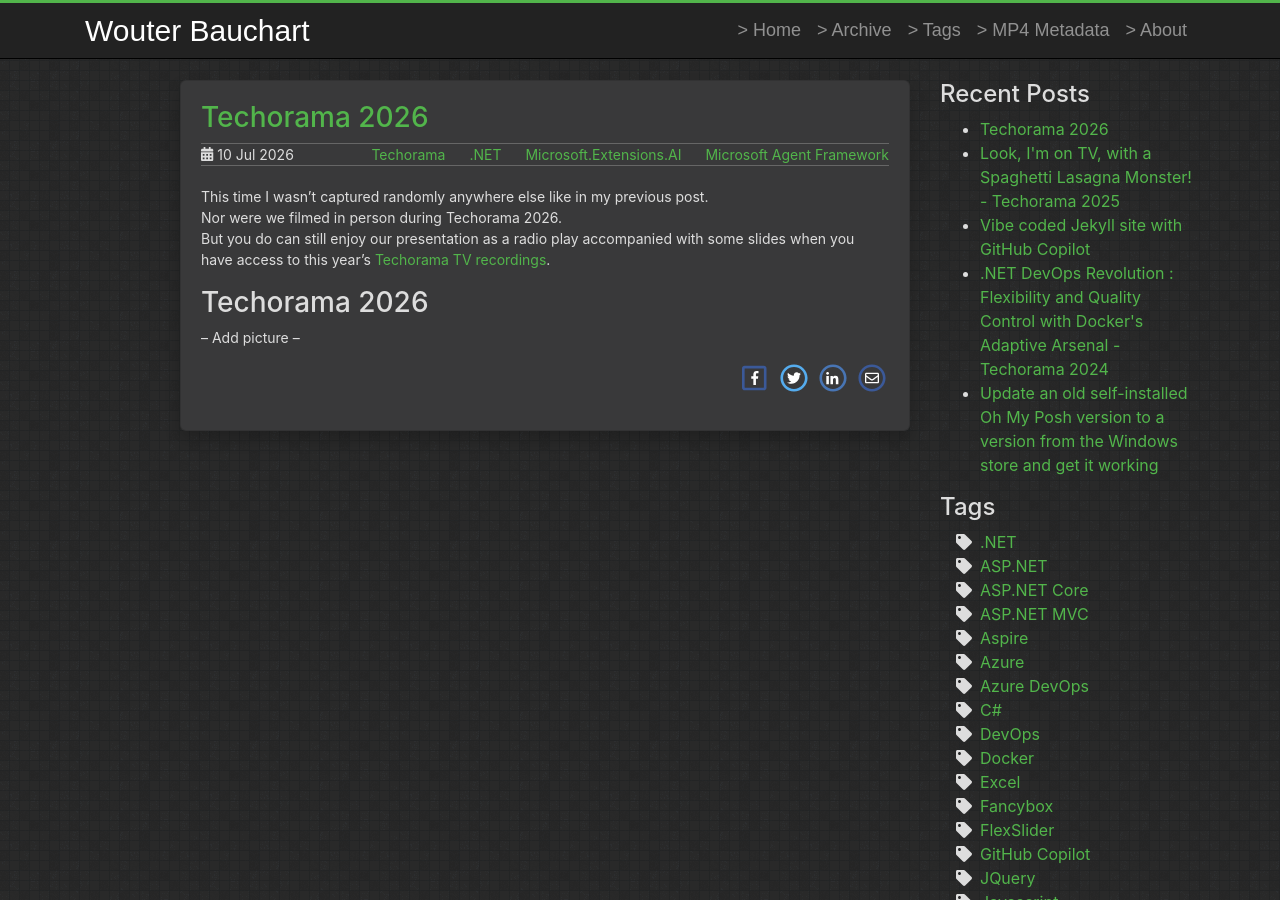
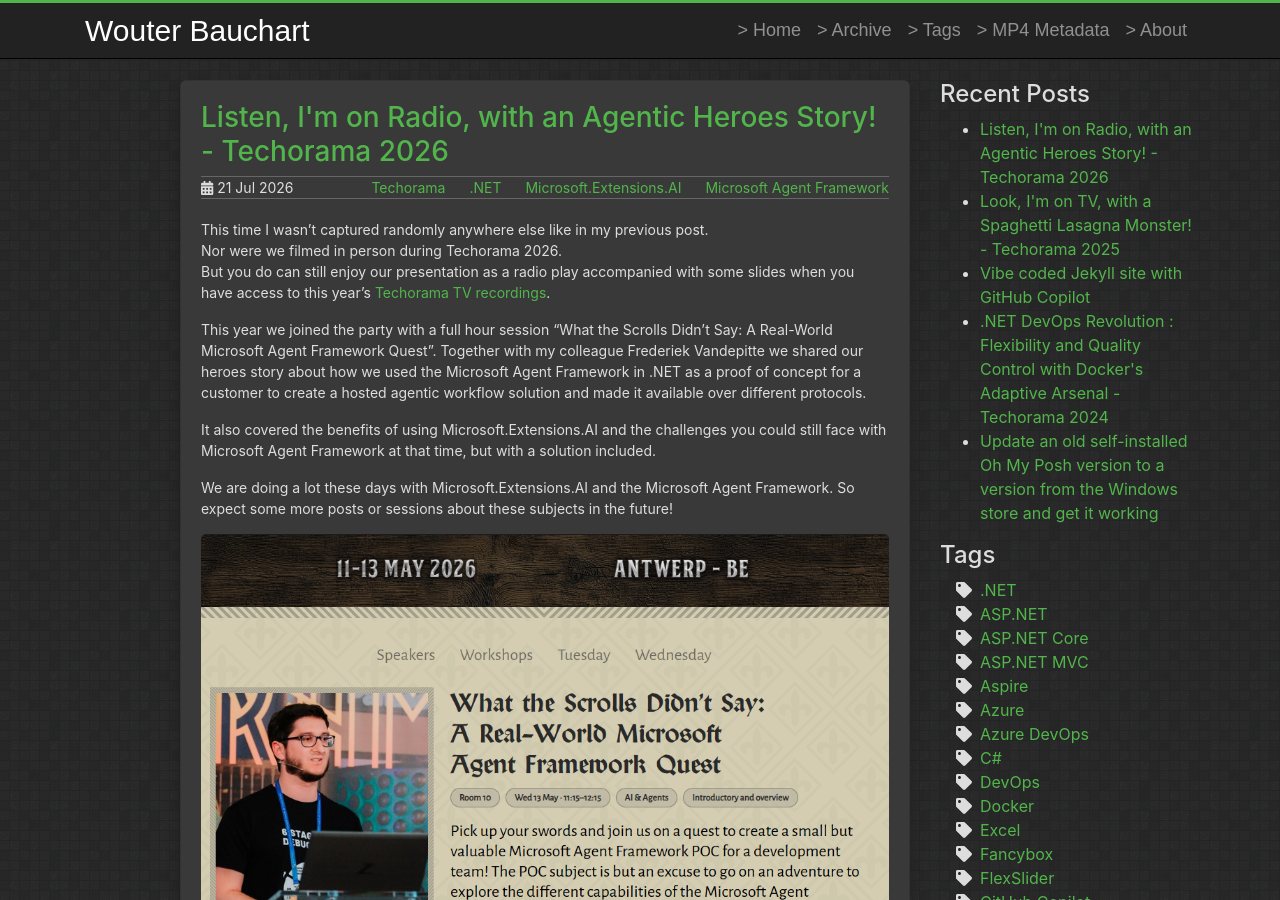
Before and after one commit to WouterBau/WouterBau.github.io, a Jekyll site: the page built from _posts/2026-06-10-on-radio-with-heroes-story.md, in a window 1280 px wide and 900 px high. Built offline with Jekyll 4.4.1, drawn with Linux system fonts in a browser that asks for light colours.

Commit message:
finished post Techorama 2026

```diff
--- a/_posts/2026-06-10-on-radio-with-heroes-story.md
+++ b/_posts/2026-06-10-on-radio-with-heroes-story.md
@@ -1,8 +1,8 @@
 ---
 layout: post
-title:  "Techorama 2026"
-date:   2026-07-10
-description: ""
+title:  "Listen, I'm on Radio, with an Agentic Heroes Story! - Techorama 2026"
+date:   2026-07-21
+description: "A look back at my Techorama 2026 session about 'What the Scrolls Didn’t Say: A Real-World Microsoft Agent Framework Quest'. A story about how we used the Microsoft Agent Framework as a proof of concept for a customer to create a hosted agentic workflow solution and made it available over different protocols."
 tags:
  - Techorama
  - .NET
@@ -12,11 +12,12 @@
 ---
 This time I wasn't captured randomly anywhere else like in my previous post.
 Nor were we filmed in person during Techorama 2026.
-But you do can still enjoy our presentation as a radio play accompanied with some slides when you have access to this year's [Techorama TV recordings](https://techorama.tv/collections/8798089d-c60e-4e45-88c5-4c04e88ec02d/play/9fd6770d-dd5b-4b32-8799-6b3e313f09c4).
+But you do can still enjoy our presentation as a radio play accompanied with some slides when you have access to this year's [Techorama TV recordings](https://techorama.tv/collections/8798089d-c60e-4e45-88c5-4c04e88ec02d/play/9fd6770d-dd5b-4b32-8799-6b3e313f09c4){:target="_blank"}.
 
+This year we joined the party with a full hour session "What the Scrolls Didn’t Say: A Real-World Microsoft Agent Framework Quest". Together with my colleague Frederiek Vandepitte we shared our heroes story about how we used the Microsoft Agent Framework in .NET as a proof of concept for a customer to create a hosted agentic workflow solution and made it available over different protocols.
 
+It also covered the benefits of using Microsoft.Extensions.AI and the challenges you could still face with Microsoft Agent Framework at that time, but with a solution included.
 
+We are doing a lot these days with Microsoft.Extensions.AI and the Microsoft Agent Framework. So expect some more posts or sessions about these subjects in the future!
 
-# Techorama 2026
-
--- Add picture --
+![Techorama Calendar 2026](/assets/images/techorama-calendar-2026.png "Techorama Calendar 2026")
```
Also changed, not shown: assets/images/techorama-calendar-2026.png (added).
